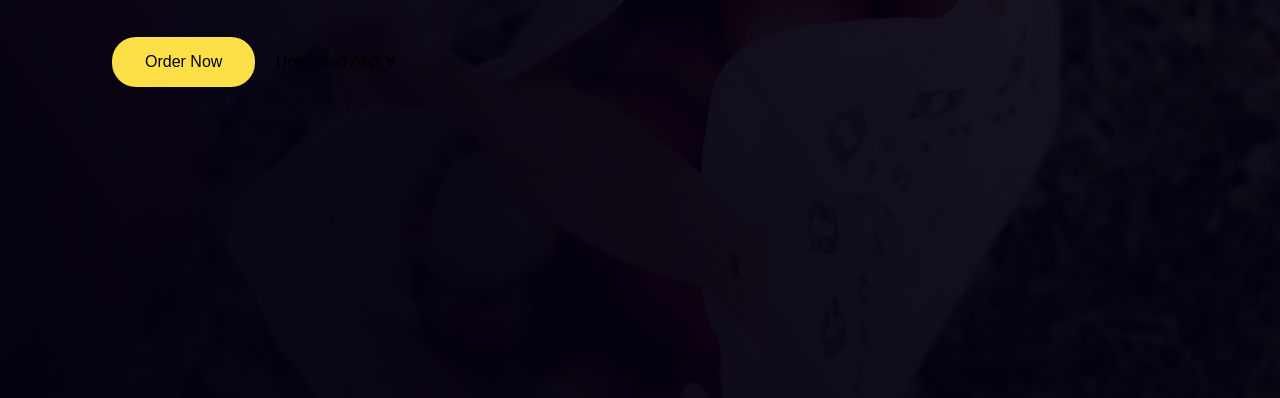
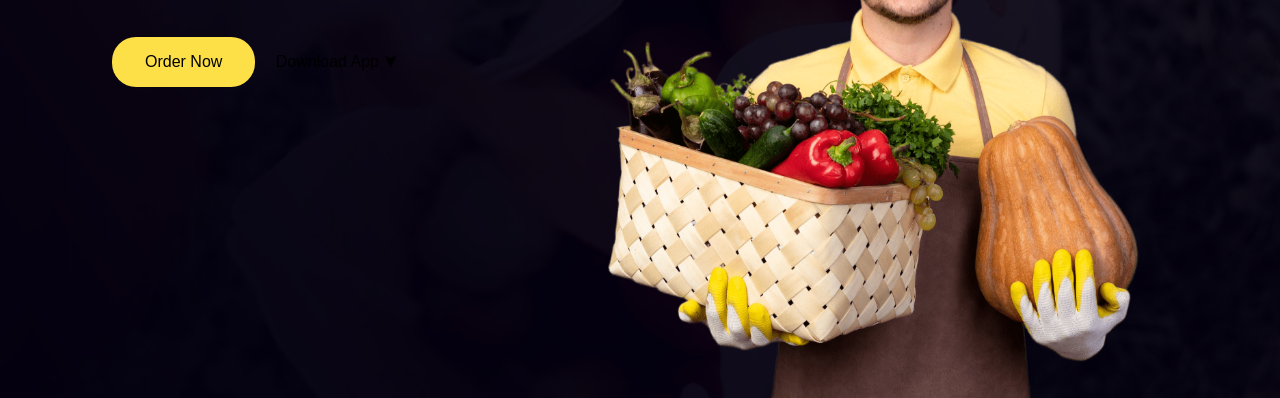
Before and after one commit to Maaxboon/ls-repo, a plain HTML site: page grocify/index.html in a window 1280 px wide. Shown: the part 402-800 px from the top of the page. Drawn offline with nearby package versions, Linux system fonts and the light colour scheme.

Commit message:
Adds grocery image

```diff
--- a/grocify/index.html
+++ b/grocify/index.html
@@ -10,7 +10,8 @@
     </head>
 
     <body>
-        <div class="container min-h-screen bg-[url('images/Image.png')] bg-center bg-cover px-28 py-5">
+        <div
+            class="container min-h-screen bg-[url('images/Image.png')] bg-center bg-cover px-28 py-5 max-w-full relative">
             <nav class="flex items-center">
                 <img src="images/logo.png" alt="Grocify Logo" class="w-40 cursor-pointer">
                 <ul class="flex-1 text-center">
@@ -37,6 +38,8 @@
                     Now</a>
                 <a href="#">Download App <span class="text-lg inline-block rotate-90">&#10148</span></a>
             </div>
+            <img src="images/grocery-image.png" alt="Grocery image"
+                class="w-full xl:w-1/2 xl:absolute bottom-0 right-20">
         </div>
     </body>
 
```
